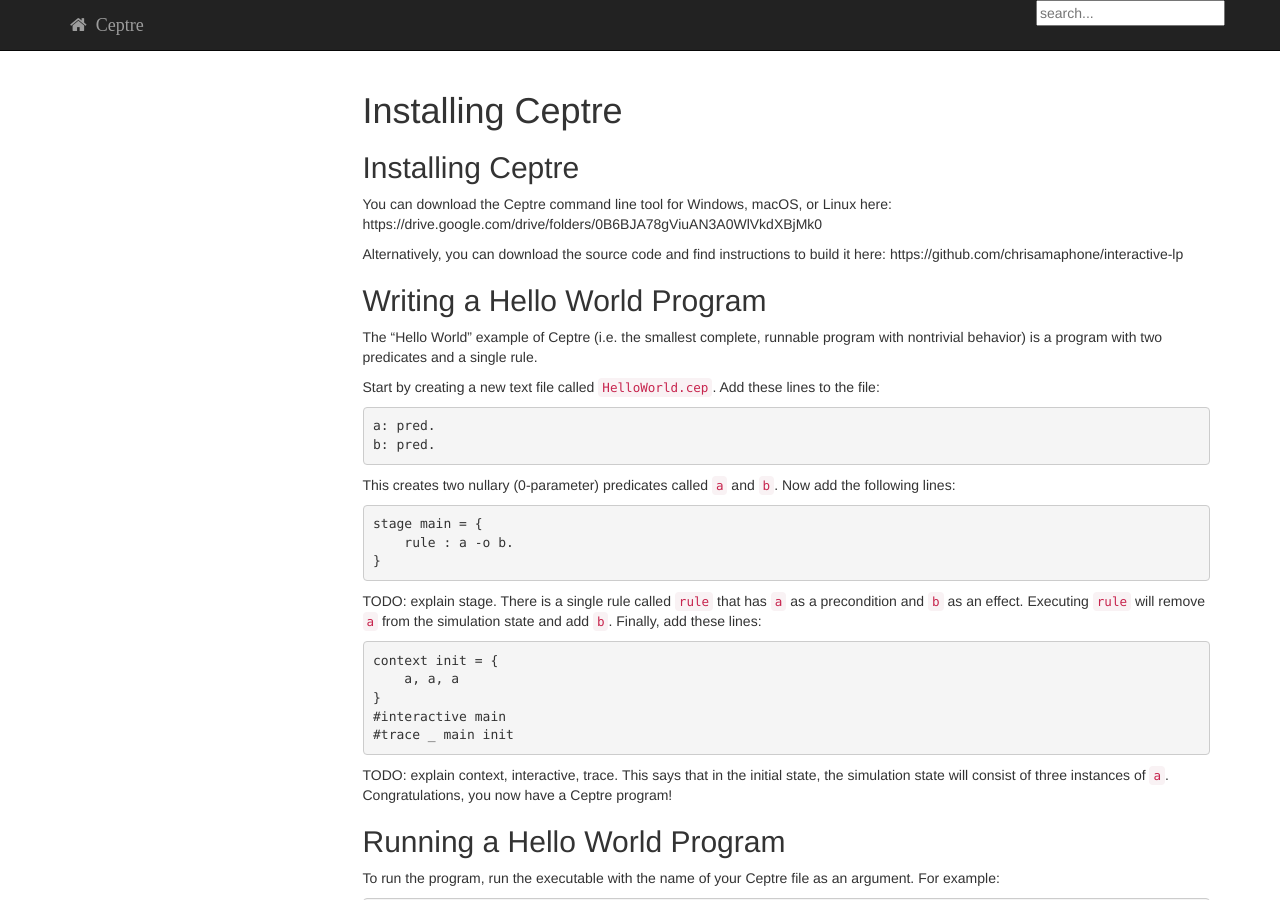
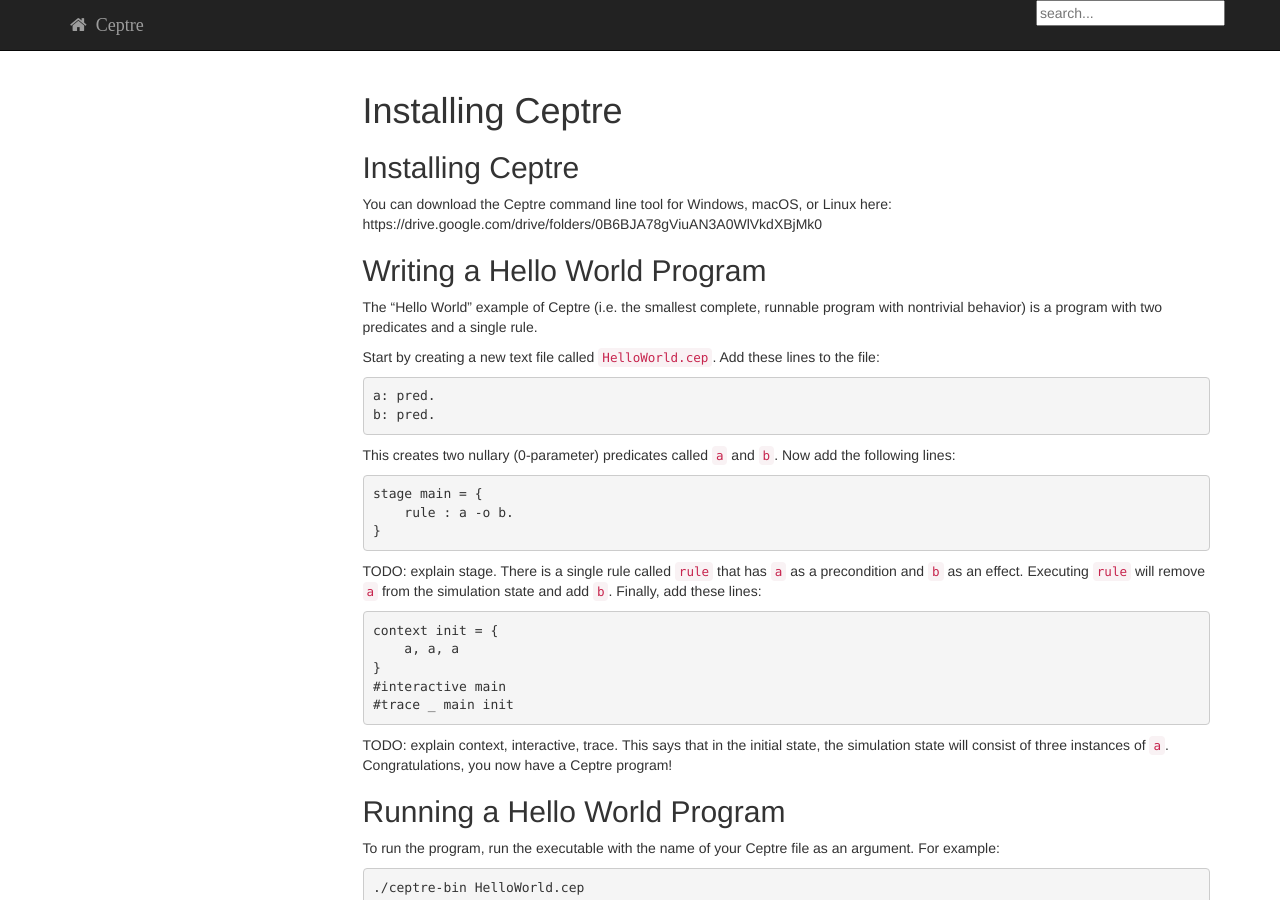
Before and after one commit to ashakhatri007/CeptreDocs, a Jekyll site: the page built from pages/Overview/CeptreTextBased.md, in a window 1280 px wide and 900 px high. Built offline with Jekyll 4.4.1, drawn with Linux system fonts in a browser that asks for light colours; nearby versions of some CDN libraries; library files that are not in the unit come from our copies; comment, search, counter and statistics services are not loaded; our own code applies the rules of GitHub Pages for plain Markdown files.

Commit message:
Removed link to Ceptre repo for now

```diff
--- a/pages/Overview/CeptreTextBased.md
+++ b/pages/Overview/CeptreTextBased.md
@@ -12,9 +12,6 @@ folder: Overview
 ## Installing Ceptre
 You can download the Ceptre command line tool for Windows, macOS, or Linux here:
 https://drive.google.com/drive/folders/0B6BJA78gViuAN3A0WlVkdXBjMk0
-
-Alternatively, you can download the source code and find instructions to build it here:
-https://github.com/chrisamaphone/interactive-lp
 
 ## Writing a Hello World Program
 The “Hello World” example of Ceptre (i.e. the smallest complete, runnable program with nontrivial
```
